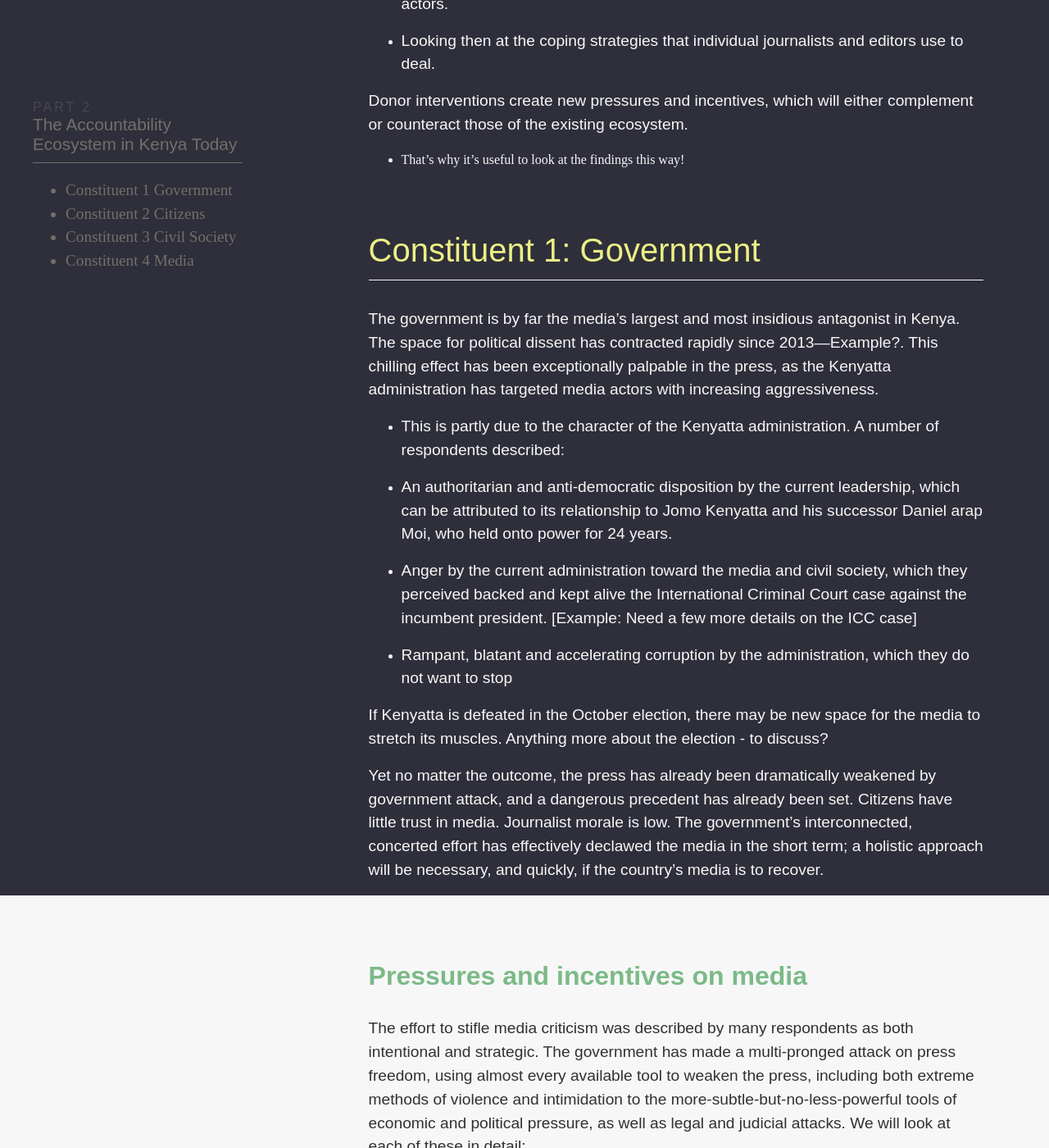
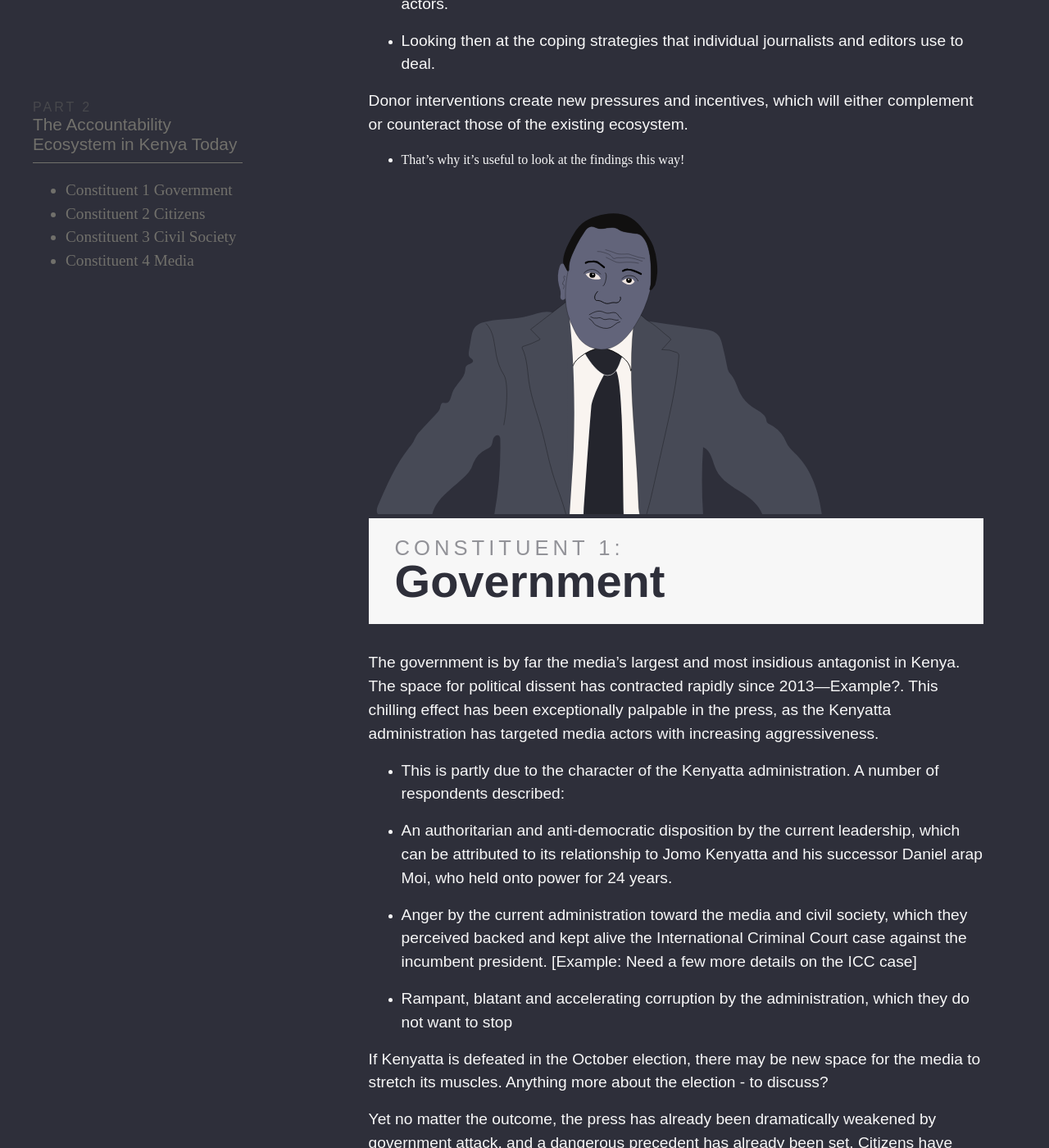
Before and after one commit to theReboot/onken, a Jekyll site: the page built from 2-accountability-ecosystem-kenya/index.md, in a window 1280 px wide and 1400 px high, scrolled down 706 px. Shown: the whole window at 82% size. Built offline with Jekyll 4.4.1, drawn with Linux system fonts in a browser that asks for light colours; nearby versions of some CDN libraries; some of the changed text lies outside the part shown.

Commit message:
Added first illustration

```diff
--- a/2-accountability-ecosystem-kenya/index.md
+++ b/2-accountability-ecosystem-kenya/index.md
@@ -9,8 +9,9 @@
     {{ introduction | markdownify }}
 </section>
 
-<section id="government">
+<section id="government" class="government">
   <div class="wrapper content">
+  <img class="profile" src="{{ site.baseurl }}/assets/img/on_illustration_government.svg" alt="Illustration of government actors in Kenya"/>
   {% capture government %}{% include /content/2.1_government.md %}{% endcapture %}
     {{ government | markdownify }}
   </div>
@@ -28,7 +29,7 @@
   </div>
 </section>
 
-<section id="citizens">
+<section id="citizens" class="citizens">
   <div class="wrapper content">
     {% capture citizens %}{% include /content/2.2_citizens.md %}{% endcapture %}
       {{ citizens | markdownify }}
@@ -47,7 +48,7 @@
   </div>
 </section>
 
-<section id="civilSociety">
+<section id="civilSociety" class="civilSociety">
   <div class="wrapper content">
     {% capture civilSociety %}{% include /content/2.3_civilSociety.md %}{% endcapture %}
       {{ civilSociety | markdownify }}
@@ -66,7 +67,7 @@
   </div>
 </section>
 
-<section id="media">
+<section id="media" class="media">
   <div class="wrapper content">
     {% capture media %}{% include /content/2.4_media.md %}{% endcapture %}
       {{ media | markdownify }}
--- a/_includes/content/2.1_government.md
+++ b/_includes/content/2.1_government.md
@@ -1,4 +1,7 @@
-## Constituent 1: Government
+<h2 class="block">
+  <span class="preTitle">Constituent 1:</span>
+  <span class="title">Government</span>
+</h2>
 
 The government is by far the media's largest and most insidious antagonist in Kenya. The space for political dissent has contracted rapidly since 2013---Example?. This chilling effect has been exceptionally palpable in the press, as the Kenyatta administration has targeted media actors with increasing aggressiveness.
 
--- a/_includes/content/2.2_citizens.md
+++ b/_includes/content/2.2_citizens.md
@@ -1,4 +1,7 @@
-## Constituent 2: Citizens
+<h2 class="block">
+  <span class="preTitle">Constituent 2:</span>
+  <span class="title">Citizens</span>
+</h2>
 
 Citizen demand for news and information may be one of the Kenyan media's greatest advantages. Kenyans demand and consume a large quantity and wide variety of information and media---however, no outlet is well-positioned to meet Kenyans' needs for a reliable, independent news source that they feel they can trust.
 
--- a/_includes/content/2.3_civilSociety.md
+++ b/_includes/content/2.3_civilSociety.md
@@ -1,4 +1,7 @@
-## Constituent 3: Civil Society
+<h2 class="block">
+  <span class="preTitle">Constituent 3:</span>
+  <span class="title">Civil Society</span>
+</h2>
 
 In many ways, Kenya's civil society sector and its media sector are in the same boat. Like the media, civil society has a history and reputation for being relatively robust and professional compared to its neighbors in the region and the continent. And, like the media, civil society has been forced to work in a shrinking civic space, against an increasingly antagonistic government and with rapidly decreasing support from international donors.
 
--- a/_includes/content/2.4_media.md
+++ b/_includes/content/2.4_media.md
@@ -1,4 +1,7 @@
-## Constituent 4: Media
+<h2 class="block">
+  <span class="preTitle">Constituent 4:</span>
+  <span class="title">Media</span>
+</h2>
 
 The challenges facing the Kenyan media are structural. While the Kenyatta administration has been strategic in its attempts to weaken the press and silence critics, part of the blame for the success of these attacks lies in the field's inherent weakness---it is a media space dominated by a handful of large, politically connected media institutions.
 
--- a/assets/main.scss
+++ b/assets/main.scss
@@ -16,6 +16,10 @@
   background: $darkBlue;
   color: $white;
   font-family: $serif;
+}
+
+img {
+  max-width: 100%;
 }
 
 .wrapper {
@@ -167,7 +171,6 @@
 }
 
 h2 {
-  border-bottom: 1px solid $white;
   color: $yellow;
   font-size: 2.5rem;
   font-weight: 500;
@@ -227,6 +230,35 @@
   font-weight: 700;
   line-height: 1.3;
   margin: 2rem 0 2.5rem;
+}
+
+// This is for the H2 tags on the part 2 page, with white blocks
+.block {
+  background: $white;
+  color: $darkBlue;
+  margin-top: 0;
+  padding: 1.5rem 2rem;
+
+  .preTitle {
+    display: block;
+    font-size: 1.6rem;
+    letter-spacing: 5px;
+    opacity: .5;
+    text-transform: uppercase;
+
+    @include breakpoint('mobile') {
+      font-size: 1.3rem;
+    }
+  }
+
+  .title {
+    font-size: 3.5rem;
+    font-weight: 700;
+
+    @include breakpoint('mobile') {
+      font-size: 2.5rem;
+    }
+  }
 }
 
 // typography for the flyOut box
@@ -560,6 +592,15 @@
 
 // graphic styles
 
+// styles for illustrations in pt. 2
+.profile {
+  position: sticky;
+
+  .government & {
+    width: 35rem;
+  }
+}
+
 .ai2html {
   font-family: $sansSerif;
 }
```
Also changed, not shown: assets/img/on_illustration_government.svg (added), 2 other files.
